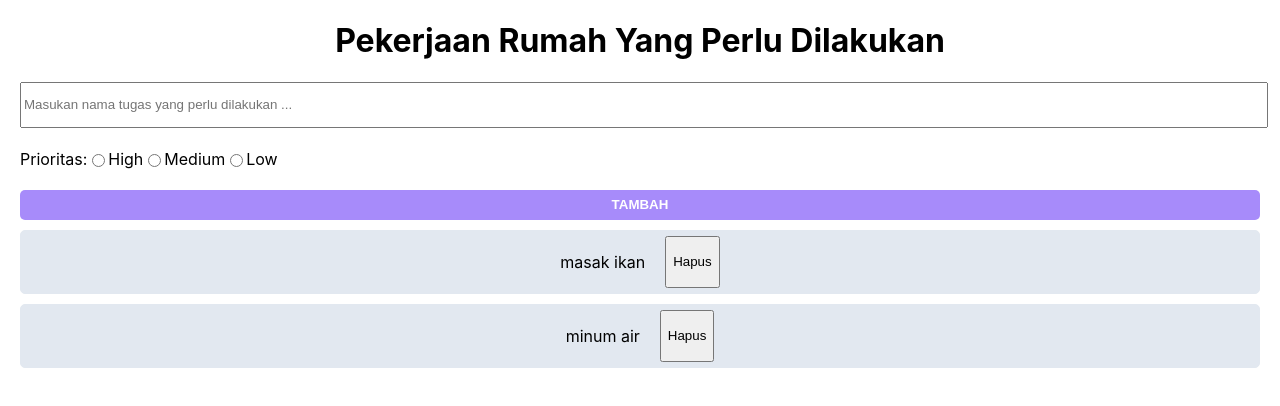
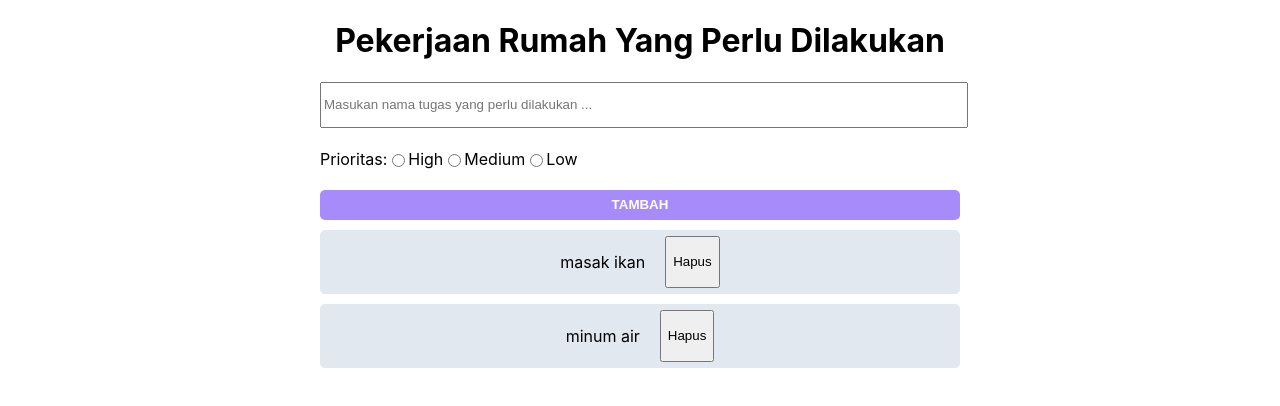
Before and after one commit to icanq/interview-assignment, a React (Create React App) app in the folder client/: page / in a window 1280 px wide. Shown: the top 406 px of the page. Built offline with nearby package versions, Linux system fonts and the light colour scheme.

Commit message:
adding some styling

```diff
--- a/client/src/App.js
+++ b/client/src/App.js
@@ -27,7 +27,7 @@ function App() {
   };
 
   return (
-    <div className="App">
+    <div className="App" style={{ maxWidth: "640px", margin: "0 auto" }}>
       <h1>Pekerjaan Rumah Yang Perlu Dilakukan</h1>
       <div className="input-task">
         <Input task={task} setTask={setTask} />
--- a/client/src/components/TodoList/TodoList.jsx
+++ b/client/src/components/TodoList/TodoList.jsx
@@ -33,7 +33,7 @@ export default function TodoList({ tasks, setTasks }) {
           );
         })
       ) : (
-        <p>Belum ada pekerjaan rumah yang perlu dilakukan 👍</p>
+        <p className="no_task_paragraph">Belum ada pekerjaan rumah yang perlu dilakukan 👍</p>
       )}
     </div>
   );
--- a/client/src/components/TodoList/style.css
+++ b/client/src/components/TodoList/style.css
@@ -9,3 +9,7 @@
     margin-top: 10px;
     border: 1px solid rgb(226 232 240);
 }
+
+.no_task_paragraph {
+    font-weight: 700;
+}
```
